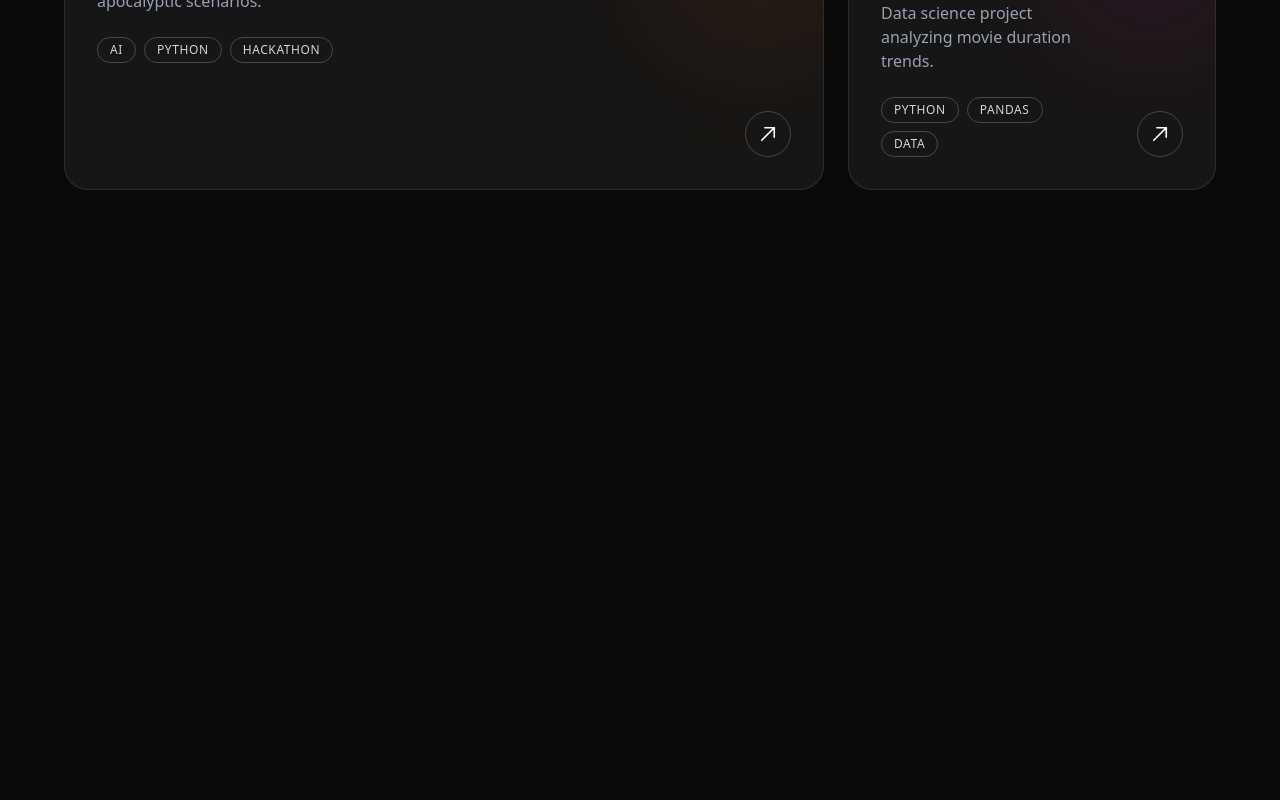
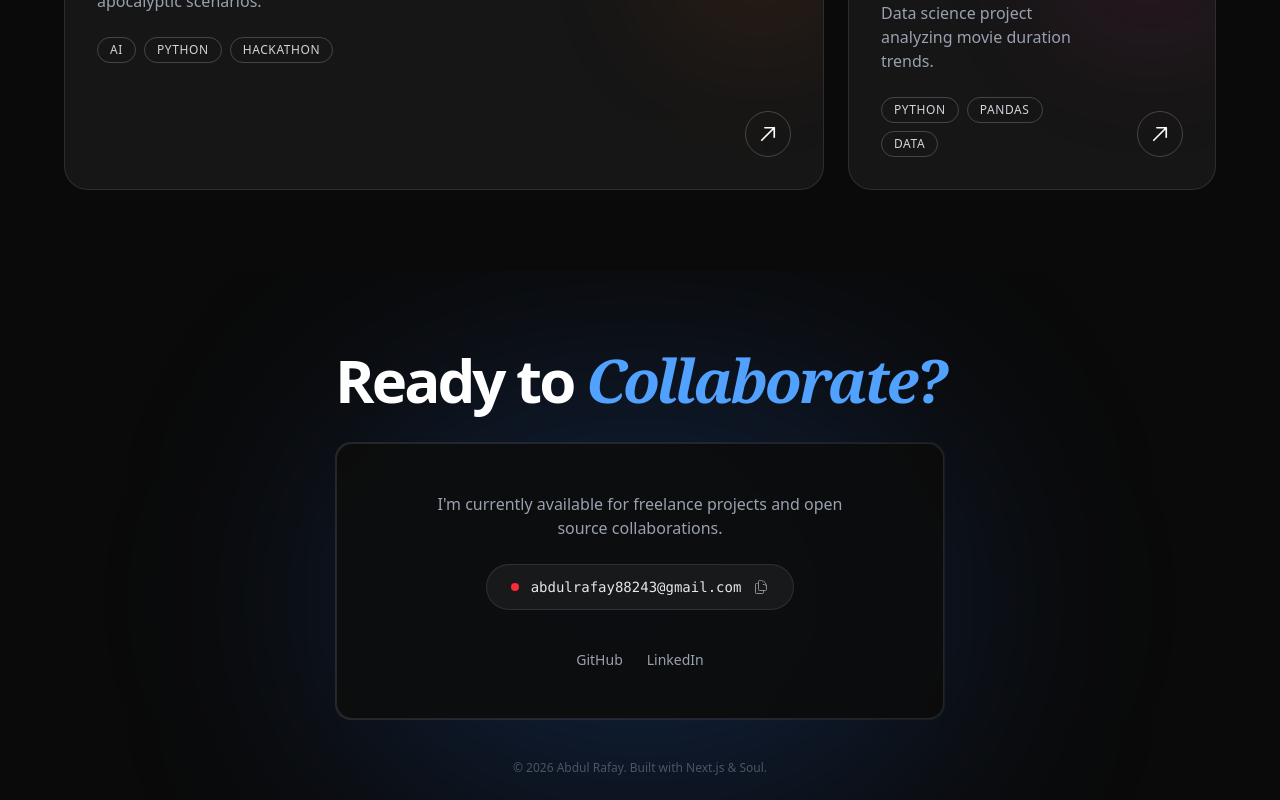
Before and after one commit to mrsiuuuu-x1/portfolio, a Next.js app: page / in a window 1280 px wide. Shown: the part 1660-2460 px from the top of the page. Before the commit the page ends 1930 px from the top, so only its background shows below. Built offline with nearby package versions, Linux system fonts and the light colour scheme; a web font is replaced by a local one.

Commit message:
feat: added contact info

```diff
--- a/src/app/page.tsx
+++ b/src/app/page.tsx
@@ -1,12 +1,12 @@
 import SpotLight from "@/components/SpotLight";
 import Projects from "@/components/Projects";
+import Contact from "@/components/Contact";
 
 export default function Home() {
   return (
     <main className="bg-[#0a0a0a]">
 
-      {/* --- HERO SECTION START --- */}
-      {/* Fixed the typo: added space in 'min-h-screen flex' */}
+      {/* Hero Section */}
       <section className="relative min-h-screen flex flex-col items-center justify-center overflow-hidden">
 
         <SpotLight />
@@ -19,7 +19,6 @@ export default function Home() {
 
           <h1 className="text-6xl md:text-8xl font-bold tracking-tighter mb-6">
             Crafting code with <br />
-            {/* Switched to standard 'bg-gradient-to-r' just to be safe */}
             <span className="text-transparent bg-clip-text bg-gradient-to-r from-orange-400 to-red-600 font-serif italic pr-2">
               Soul.
             </span>
@@ -48,13 +47,10 @@ export default function Home() {
         </div>
 
       </section>
-      {/* --- HERO SECTION END --- */}
 
+      <Projects />
 
-      {/* --- PROJECTS SECTION START --- */}
-      {/* This was missing in your code! */}
-      <Projects />
-      {/* --- PROJECTS SECTION END --- */}
+      <Contact />
 
     </main>
   );
--- /dev/null
+++ b/src/components/Contact.tsx
@@ -0,0 +1,81 @@
+'use client';
+import { useState } from 'react';
+import FadeIn from './FadeIn';
+
+export default function Contact() {
+  const [copied, setCopied] = useState(false);
+  const email = "abdulrafay88243@gmail.com";
+
+  const handleCopy = () => {
+    navigator.clipboard.writeText(email);
+    setCopied(true);
+    setTimeout(() => setCopied(false), 2000);
+  };
+
+  return (
+    <section className="relative min-h-[50vh] flex flex-col items-center justify-center px-6 py-20 overflow-hidden">
+
+      {/* Bottom Glow */}
+      <div className="absolute bottom-0 left-1/2 -translate-x-1/2 w-[600px] h-[400px] bg-blue-500/20 blur-[120px] rounded-full pointer-events-none" />
+
+      <FadeIn>
+        <div className="relative z-10 text-center">
+          <h2 className="text-4xl md:text-6xl font-bold mb-8 tracking-tighter">
+            Ready to <span className="font-serif italic text-blue-400">Collaborate?</span>
+          </h2>
+
+          {/* Holographic Glass Card */}
+          <div className="rounded-2xl bg-linear-to-r from-white/10 to-white/5 p-[1px]">
+            <div className="bg-[#0a0a0a]/90 backdrop-blur-xl rounded-2xl p-8 md:p-12 border border-white/10 flex flex-col items-center gap-6">
+
+              <p className="text-gray-400 max-w-md">
+                I&apos;m currently available for freelance projects and open source collaborations.
+              </p>
+
+              {/* Copy Email Button */}
+              <button
+                onClick={handleCopy}
+                className="group relative px-6 py-3 rounded-full bg-white/5 border border-white/10 hover:bg-white/10 transition-all flex items-center gap-3 cursor-pointer"
+              >
+                <span className={`w-2 h-2 rounded-full ${copied ? 'bg-green-500' : 'bg-red-500'} transition-colors`} />
+                <span className="font-mono text-sm text-gray-200">
+                  {copied ? "Copied to Clipboard!" : email}
+                </span>
+                {!copied && (
+                  <svg xmlns="http://www.w3.org/2000/svg" fill="none" viewBox="0 0 24 24" strokeWidth={1.5} stroke="currentColor" className="w-4 h-4 opacity-50 group-hover:opacity-100">
+                    <path strokeLinecap="round" strokeLinejoin="round" d="M15.75 17.25v3.375c0 .621-.504 1.125-1.125 1.125h-9.75a1.125 1.125 0 01-1.125-1.125V7.875c0-.621.504-1.125 1.125-1.125H6.75a9.06 9.06 0 011.5.124m7.5 10.376h3.375c.621 0 1.125-.504 1.125-1.125V11.25c0-4.46-3.243-8.161-7.5-8.876a9.06 9.06 0 00-1.5-.124H9.375c-.621 0-1.125.504-1.125 1.125v3.5m7.5 10.375H9.375a1.125 1.125 0 01-1.125-1.125v-9.25m12 6.625v-1.875a3.375 3.375 0 00-3.375-3.375h-1.5" />
+                  </svg>
+                )}
+              </button>
+
+              {/* Social Links */}
+              <div className="flex gap-6 mt-4">
+                <a
+                  href="https://github.com/mrsiuuuu-x1"
+                  target="_blank"
+                  rel="noopener noreferrer"
+                  className="text-gray-400 hover:text-white transition-colors text-sm font-medium"
+                >
+                  GitHub
+                </a>
+                <a
+                  href="https://www.linkedin.com/in/abdul-rafay-104084352/"
+                  target="_blank"
+                  rel="noopener noreferrer"
+                  className="text-gray-400 hover:text-white transition-colors text-sm font-medium"
+                >
+                  LinkedIn
+                </a>
+              </div>
+
+            </div>
+          </div>
+        </div>
+      </FadeIn>
+
+      <div className="absolute bottom-6 text-xs text-gray-600">
+        © 2026 Abdul Rafay. Built with Next.js & Soul.
+      </div>
+    </section>
+  );
+}
--- a/src/components/Navbar.tsx
+++ b/src/components/Navbar.tsx
@@ -2,25 +2,24 @@ import Link from 'next/link';
 
 export default function Navbar() {
   return (
-        <nav className='fixed top-6 left-1/2 -translate-x-1/2 w-[90%] maax-w-4xl z-50'>
-            <div className='flex items-center justify-between px-6 py-3 bg-white/5 backdrop-blur-lg border border-white/10 rounded-full shadow-2xl'>
+    <nav className="fixed top-6 left-1/2 -translate-x-1/2 w-[90%] max-w-4xl z-50">
+      <div className="flex items-center justify-between px-6 py-3 bg-white/5 backdrop-blur-lg border border-white/10 rounded-full shadow-2xl">
 
         {/* Logo */}
-                <div className='text-xl font-bold tracking-tight text-white flex items-center gap-2'>
-                    <span className='w-3 h-3 bg-orange-500 rounded-full animate-pulse' />
+        <div className="text-xl font-bold tracking-tight text-white flex items-center gap-2">
+          <span className="w-3 h-3 bg-orange-500 rounded-full animate-pulse" />
           Abdul Rafay
         </div>
 
         {/* Links */}
-                <div className='hidden md:flex gap-8 text-sm font-medium text-gray-300'>
-                    <Link href="#" className='hover:text-white transition-colors'>Work</Link>
-                    <Link href="#" className='hover:text-white transition-colors'>About</Link>
-                    <Link href="#" className='hover:text-white transition-colors'>Notes</Link>
+        <div className="hidden md:flex gap-8 text-sm font-medium text-gray-300">
+          <Link href="#" className="hover:text-white transition-colors">Work</Link>
+          <Link href="#" className="hover:text-white transition-colors">About</Link>
+          <Link href="#" className="hover:text-white transition-colors">Notes</Link>
         </div>
 
-                {/* Call to action */}
-                <button className='px-4 py-2 text-xs font-semibold text-black bg-white rounded-full hover-bg-gray-200 transition-colors'>
-                    Lets Talk
+        <button className="px-4 py-2 text-xs font-semibold text-black bg-white rounded-full hover:bg-gray-200 transition-colors cursor-pointer">
+          Let&apos;s Talk
         </button>
       </div>
     </nav>
```
Lines whose indentation alone changed are shown as unchanged.
